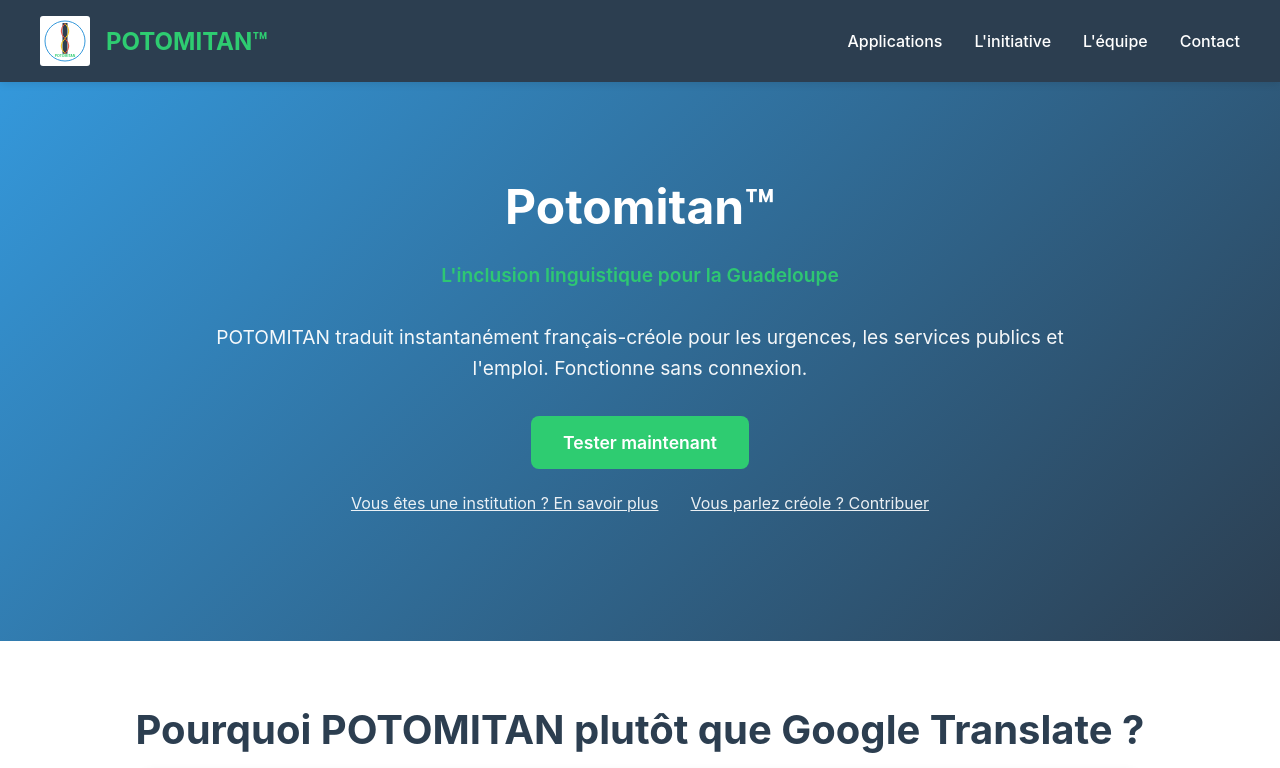
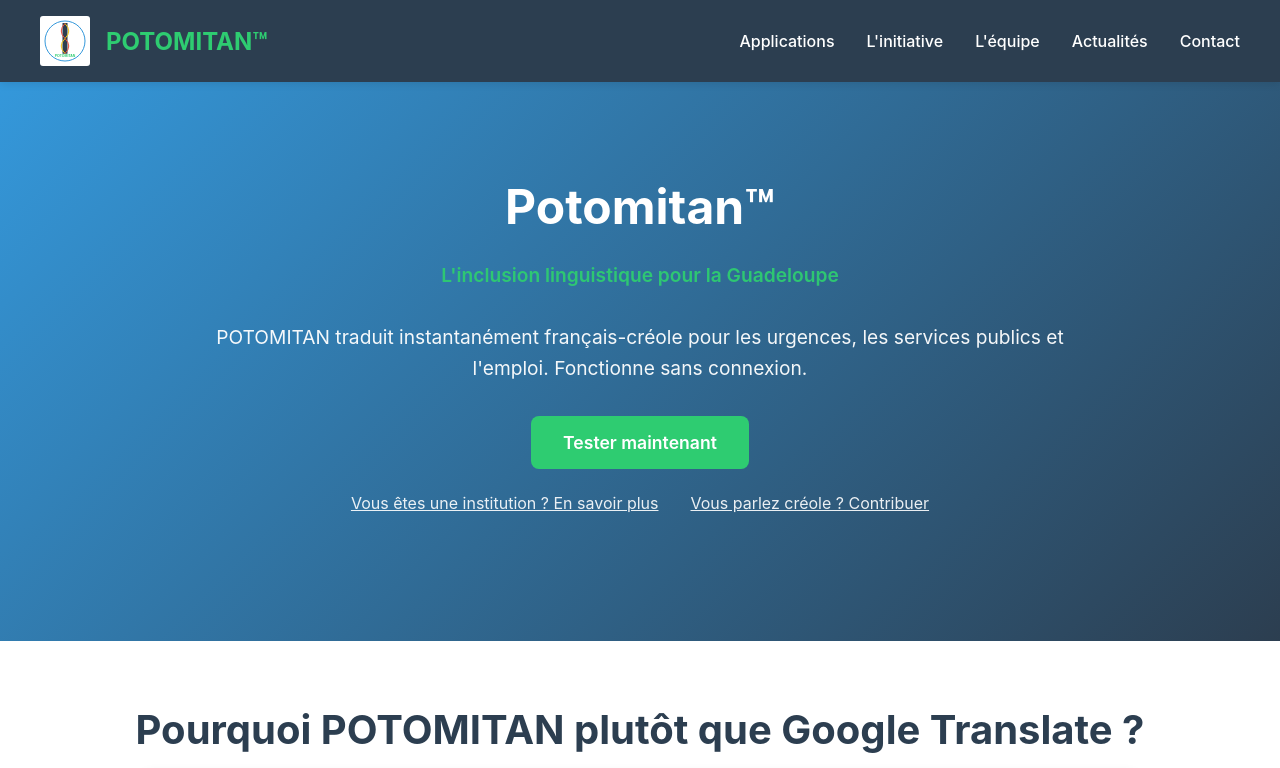
Before and after one commit to Brdcie/potomitan-landing, a React (Vite) app: page / in a window 1280 px wide. Shown: the top 768 px of the page. Built offline with nearby package versions, Linux system fonts and the light colour scheme.

Commit message:
feat: ajouter lien Actualités dans la Navbar

```diff
--- a/src/components/Navbar.jsx
+++ b/src/components/Navbar.jsx
@@ -12,6 +12,7 @@
           <li><a href="#applications">Applications</a></li>
           <li><a href="#initiative">L'initiative</a></li>
           <li><a href="#equipe">L'équipe</a></li>
+          <li><a href="/actualites">Actualités</a></li>
           <li><a href="#contact">Contact</a></li>
         </ul>
       </div>
```
